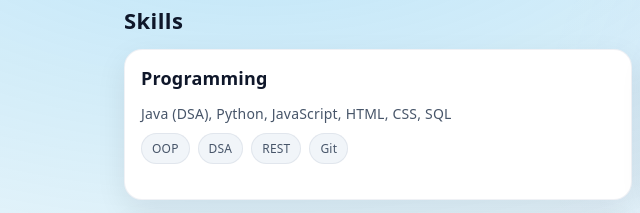
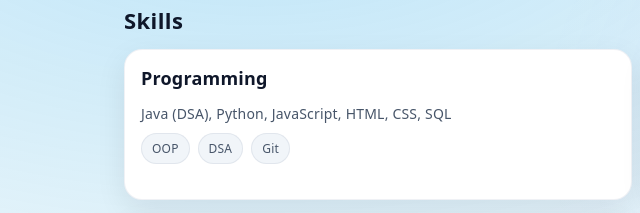
Before and after one commit to VRSH0704/MyPortfolio, a plain HTML site: page index.html in a window 1280 px wide. Shown: the part 840-1053 px from the top of the page, 0-640 px from the left. Drawn offline with Linux system fonts and the light colour scheme.

Commit message:
Update index.html

```diff
--- a/index.html
+++ b/index.html
@@ -337,8 +337,7 @@
                     <h3>Programming</h3>
                     <p class="meta">Java (DSA), Python, JavaScript, HTML, CSS, SQL</p>
                     <div class="tags">
-                        <span class="tag">OOP</span><span class="tag">DSA</span><span class="tag">REST</span><span
-                            class="tag">Git</span>
+                        <span class="tag">OOP</span><span class="tag">DSA</span><span class="tag">Git</span>
                     </div>
                 </div>
                 <div class="item">
@@ -465,7 +464,7 @@
         <section id="contact">
             <h2>Get in touch</h2>
             <div class="item">
-                <p>Whether you have an opportunity, a cool project, or just want to say hi — my inbox is open.</p>
+                <p>Whether you have an opportunity or a cool project — my inbox is open.</p>
                 <p><strong>Email:</strong> <a href="mailto:varshaseervip07@gmail.com">varshaseervip07@gmail.com</a></p>
                 <p><strong>Phone:</strong> <a href="tel:+919483941880">+91 94839 41880</a></p>
             </div>
```
